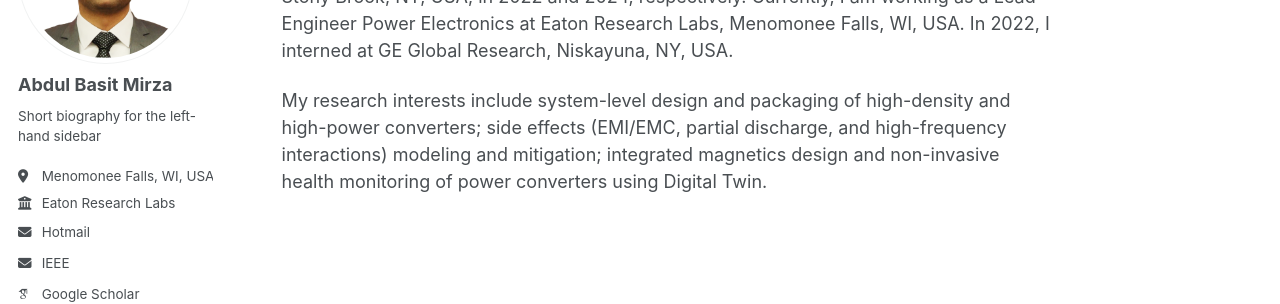
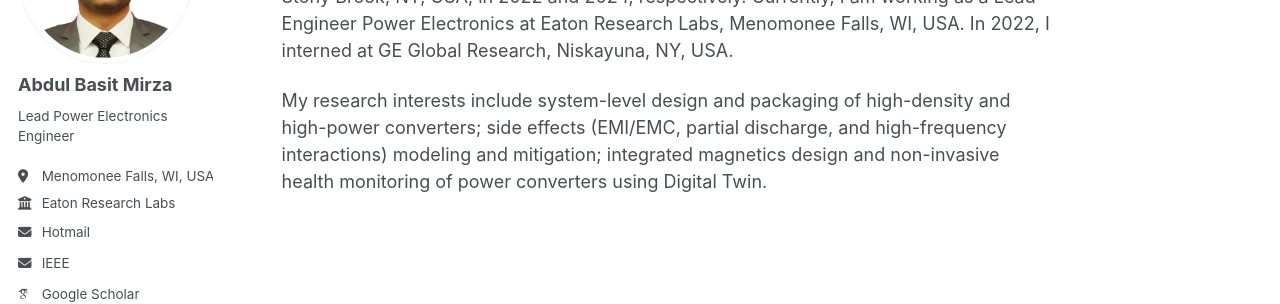
Before and after one commit to AbdulBasitMirza/abdulbasitmirza.github.io, a Jekyll site: the page built from _pages/about.md, in a window 1280 px wide. Shown: the part 218-522 px from the top of the page. Built offline with Jekyll 4.4.1, drawn with Linux system fonts in a browser that asks for light colours; some web fonts are replaced.

Commit message:
Update _config.yml

```diff
--- a/_config.yml
+++ b/_config.yml
@@ -24,7 +24,7 @@ author:
   avatar           : "AbdulBasitMirza.png"
   name             : "Abdul Basit Mirza"
   pronouns         : # example: "she/her"
-  bio              : "Short biography for the left-hand sidebar"
+  bio              : "Lead Power Electronics Engineer"
   location         : "Menomonee Falls, WI, USA"
   employer         : "Eaton Research Labs"
   uri              : # URL
```
